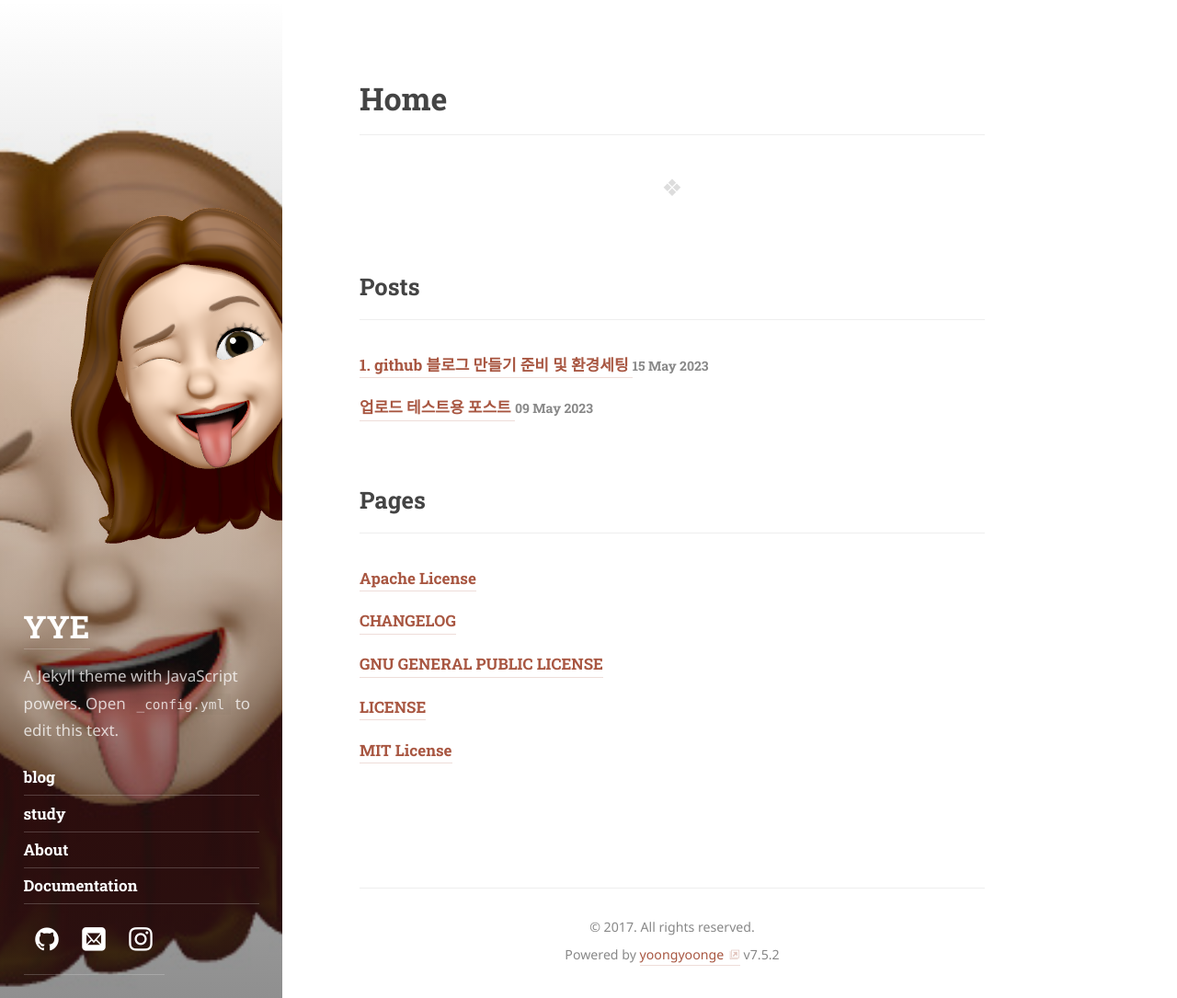
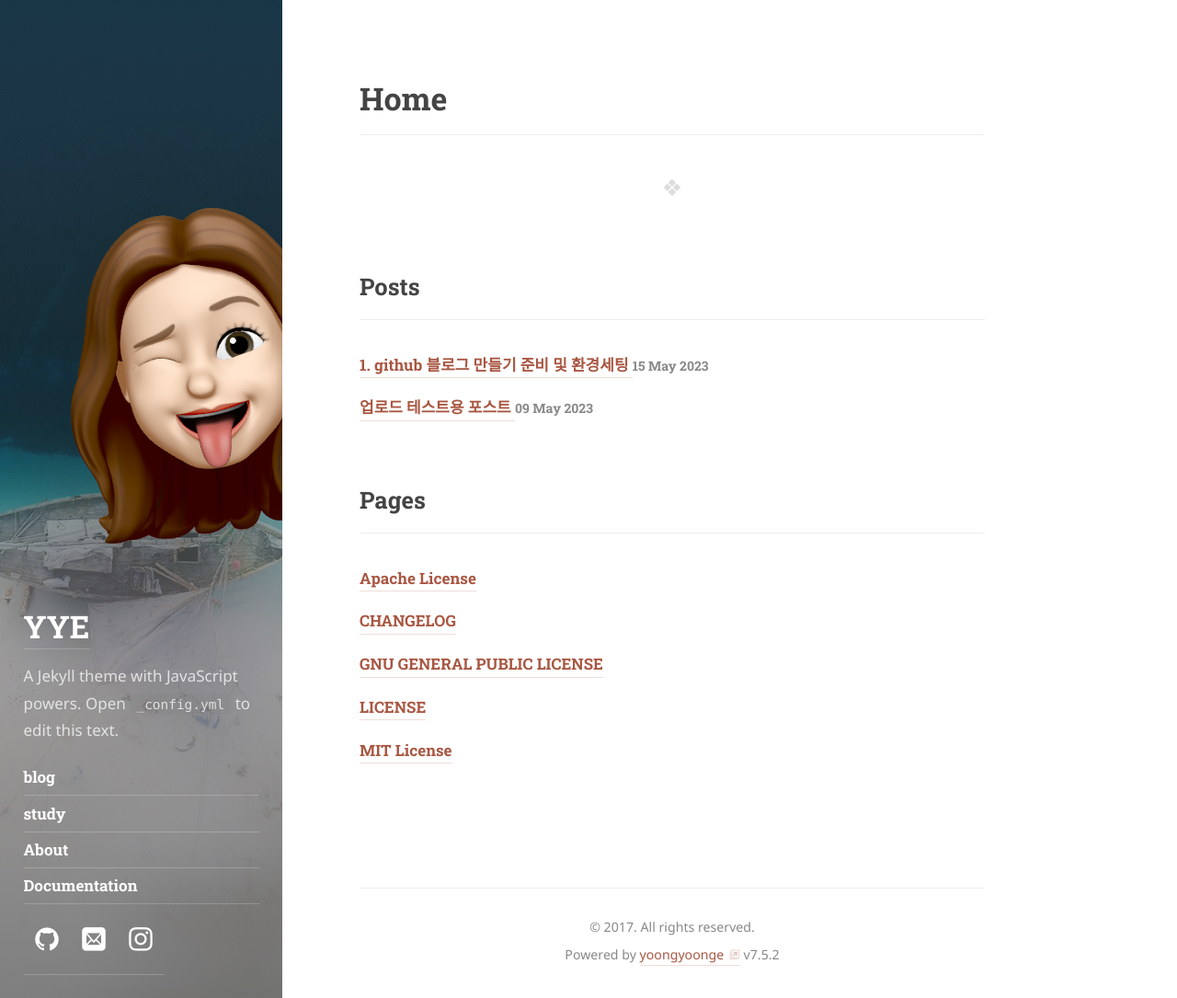
Before and after one commit to yoongyoonge/yoongyoonge.github.io, a Jekyll site: the page built from index.markdown, in a window 1280 px wide and 1085 px high. Shown: the whole window at 92% size. Built offline with Jekyll 4.4.1, drawn with Linux system fonts in a browser that asks for light colours; some web fonts are replaced; the list of posts is cut into pages by our own code.

Commit message:
sidebar 이미지 수정

```diff
--- a/_config.yml
+++ b/_config.yml
@@ -74,7 +74,7 @@ paginate_path:         /page-:num/
 # ========================================================================================
 
 # Sidebar image and theme color of the site.
-accent_image:          /assets/img/me.jpg
+accent_image:          /assets/img/sidebar-bg.jpg
 accent_color:          '#A85641'
 
 # The string encoding which fonts to fetch from Google Fonts.
```
